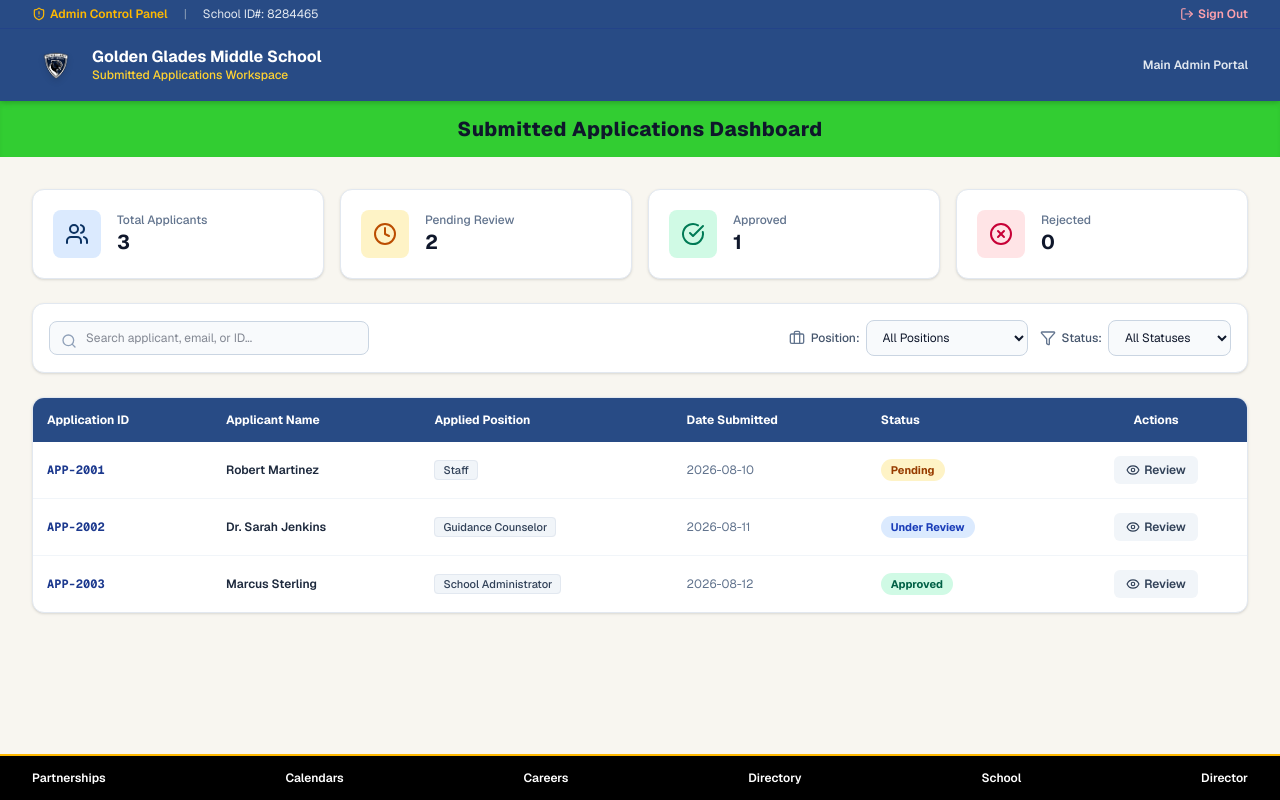
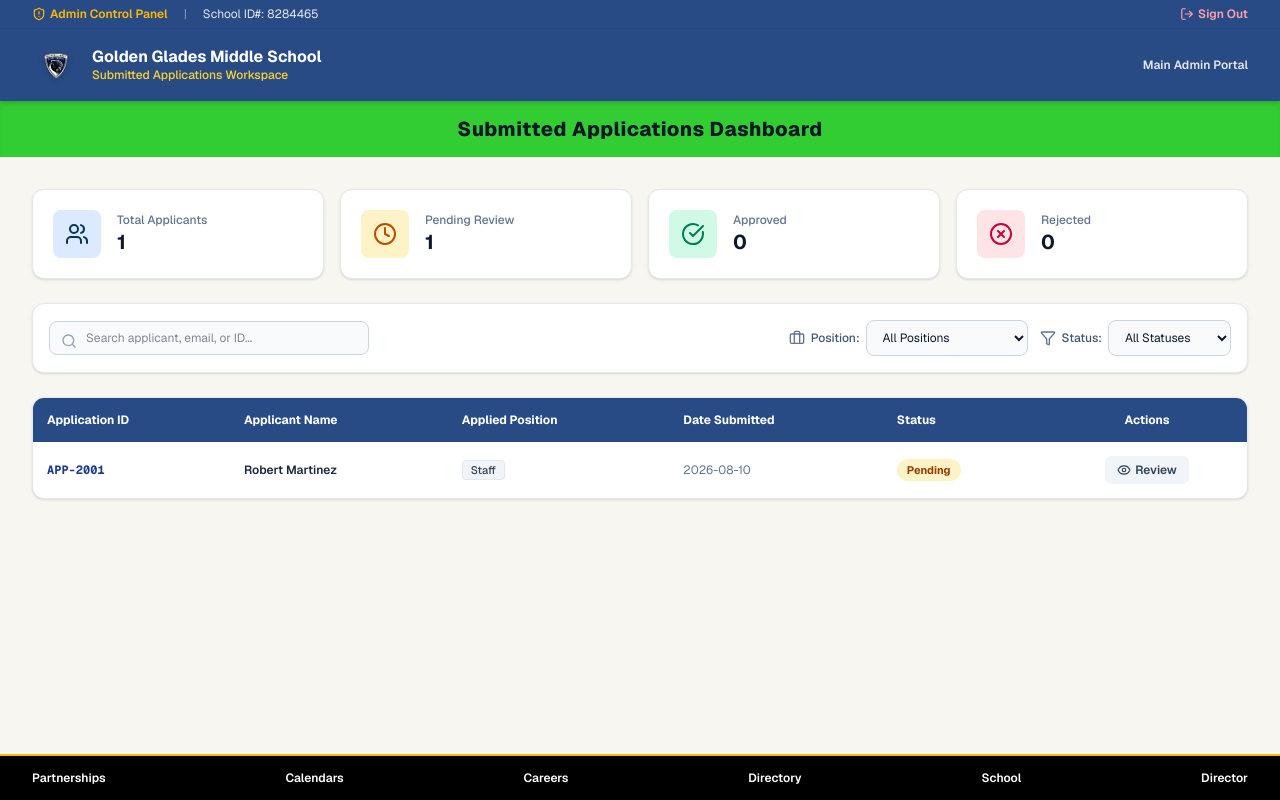
Before and after one commit to GoldenGladesMiddle/golden-glades-portal, a Next.js app: page /applications/dashboard in a window 1280 px wide. Built offline with nearby package versions, Linux system fonts and the light colour scheme.

Commit message:
Replace hardcoded applications with API fetch
Fetch applications from API on component load and update state.

```diff
--- a/app/applications/dashboard/page.tsx
+++ b/app/applications/dashboard/page.tsx
@@ -1,6 +1,6 @@
 'use client';
 
-import React, { useState } from 'react';
+import React, { useState, useEffect } from 'react';
 import Image from 'next/image';
 import Link from 'next/link';
 import {
@@ -30,50 +30,21 @@ interface Application {
   notes: string;
 }
 
-const INITIAL_APPLICATIONS: Application[] = [
-  {
-    id: 'APP-2001',
-    applicantName: 'Robert Martinez',
-    position: 'Staff',
-    submittedDate: '2026-08-10',
-    status: 'Pending',
-    email: 'rmartinez@example.com',
-    phone: '(305) 555-0143',
-    experience: '5 years in administrative support and office operations.',
-    notes: 'Resume and references attached. First aid certified.',
-  },
-  {
-    id: 'APP-2002',
-    applicantName: 'Dr. Sarah Jenkins',
-    position: 'Guidance Counselor',
-    submittedDate: '2026-08-11',
-    status: 'Under Review',
-    email: 'sjenkins@example.com',
-    phone: '(305) 555-0188',
-    experience: '8 years in middle school student counseling & IEP planning.',
-    notes: 'Florida Counseling Certification verified.',
-  },
-  {
-    id: 'APP-2003',
-    applicantName: 'Marcus Sterling',
-    position: 'School Administrator',
-    submittedDate: '2026-08-12',
-    status: 'Approved',
-    email: 'msterling@example.com',
-    phone: '(305) 555-0192',
-    experience: '12 years in educational leadership and curriculum direction.',
-    notes: 'Background check cleared. Interview scheduled.',
-  },
-];
-
 export default function ApplicationsDashboardPage() {
-  const [applications, setApplications] = useState<Application[]>(INITIAL_APPLICATIONS);
+  const [applications, setApplications] = useState<Application[]>([]);
   const [searchTerm, setSearchTerm] = useState('');
   const [statusFilter, setStatusFilter] = useState<string>('All');
   const [positionFilter, setPositionFilter] = useState<string>('All');
   const [selectedApp, setSelectedApp] = useState<Application | null>(null);
 
-  // Filter Logic
+  // Fetch applications on component load
+  useEffect(() => {
+    fetch('/api/applications')
+      .then((res) => res.json())
+      .then((data) => setApplications(data))
+      .catch((err) => console.error('Error loading applications:', err));
+  }, []);
+
   const filteredApplications = applications.filter((app) => {
     const matchesSearch =
       app.applicantName.toLowerCase().includes(searchTerm.toLowerCase()) ||
@@ -86,7 +57,6 @@ export default function ApplicationsDashboardPage() {
     return matchesSearch && matchesStatus && matchesPosition;
   });
 
-  // Action Handler to update status
   const updateStatus = (id: string, newStatus: Application['status']) => {
     setApplications((prev) =>
       prev.map((app) => (app.id === id ? { ...app, status: newStatus } : app))
@@ -103,7 +73,6 @@ export default function ApplicationsDashboardPage() {
   return (
     <div className="min-h-screen bg-[#f8f6f0] flex flex-col justify-between font-sans">
       <div>
-        {/* Top Header Bar */}
         <header className="bg-[#284b85] text-white shadow-md sticky top-0 z-50">
           <div className="text-slate-200 text-xs py-1.5 px-4 md:px-8 flex justify-between items-center border-b border-blue-900/40">
             <div className="flex items-center space-x-4">
@@ -146,16 +115,13 @@ export default function ApplicationsDashboardPage() {
           </div>
         </header>
 
-        {/* Lime Green Banner */}
         <div className="bg-[#32cd32] text-slate-900 py-3.5 px-6 text-center shadow-inner">
           <h2 className="text-lg md:text-xl font-extrabold tracking-wide">
             Submitted Applications Dashboard
           </h2>
         </div>
 
-        {/* Main Workspace */}
         <main className="max-w-7xl mx-auto px-4 md:px-8 py-8 space-y-6">
-          {/* Summary Stat Cards */}
           <div className="grid grid-cols-1 sm:grid-cols-2 lg:grid-cols-4 gap-4">
             <div className="bg-white p-5 rounded-xl border border-slate-200 shadow-sm flex items-center space-x-4">
               <div className="p-3 bg-blue-100 text-[#0a3161] rounded-lg">
@@ -204,7 +170,6 @@ export default function ApplicationsDashboardPage() {
             </div>
           </div>
 
-          {/* Search & Filter Bar */}
           <div className="bg-white p-4 rounded-xl border border-slate-200 shadow-sm flex flex-col md:flex-row gap-4 items-center justify-between">
             <div className="relative w-full md:w-80">
               <Search className="w-4 h-4 text-slate-400 absolute left-3 top-3" />
@@ -251,7 +216,6 @@ export default function ApplicationsDashboardPage() {
             </div>
           </div>
 
-          {/* Table Container */}
           <div className="bg-white rounded-xl border border-slate-200 shadow-sm overflow-hidden">
             <div className="overflow-x-auto">
               <table className="w-full text-left border-collapse">
@@ -316,7 +280,6 @@ export default function ApplicationsDashboardPage() {
         </main>
       </div>
 
-      {/* Review Side Drawer */}
       {selectedApp && (
         <div className="fixed inset-0 bg-black/40 backdrop-blur-sm z-50 flex justify-end">
           <div className="bg-white w-full max-w-lg h-full p-6 shadow-2xl flex flex-col justify-between overflow-y-auto">
@@ -334,7 +297,6 @@ export default function ApplicationsDashboardPage() {
                 </button>
               </div>
 
-              {/* Applicant Details */}
               <div className="space-y-4 text-xs">
                 <div className="grid grid-cols-2 gap-4 bg-slate-50 p-4 rounded-lg border border-slate-200">
                   <div>
@@ -375,7 +337,6 @@ export default function ApplicationsDashboardPage() {
               </div>
             </div>
 
-            {/* Status Change Action Buttons */}
             <div className="border-t border-slate-200 pt-4 space-y-3">
               <span className="text-xs font-bold text-slate-700 block">Update Application Status:</span>
               <div className="grid grid-cols-3 gap-2">
@@ -403,7 +364,6 @@ export default function ApplicationsDashboardPage() {
         </div>
       )}
 
-      {/* Footer */}
       <footer className="bg-black text-white text-xs font-semibold py-3.5 px-4 md:px-8 border-t-2 border-amber-400">
         <div className="max-w-7xl mx-auto flex flex-wrap items-center justify-center md:justify-between gap-y-2 gap-x-6 text-center">
           <a href="#" className="hover:text-amber-400 transition">Partnerships</a>
```
